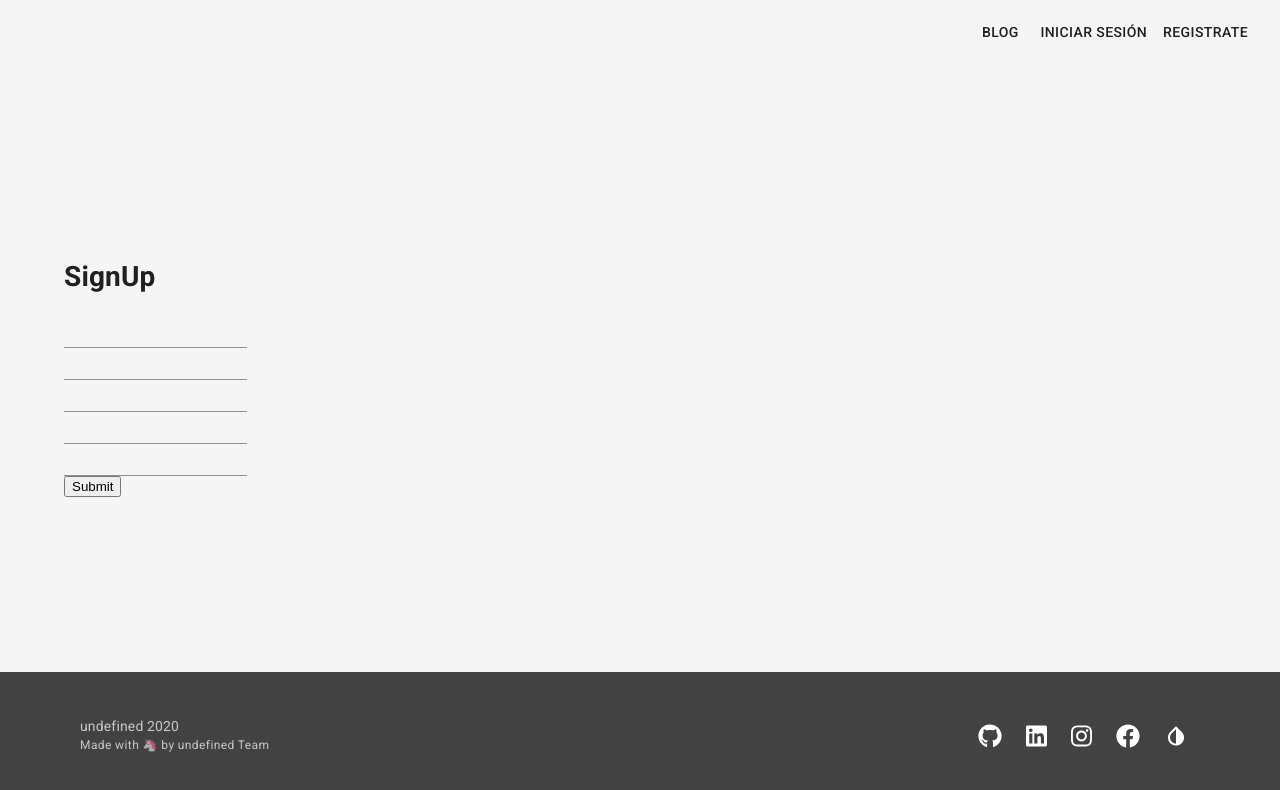
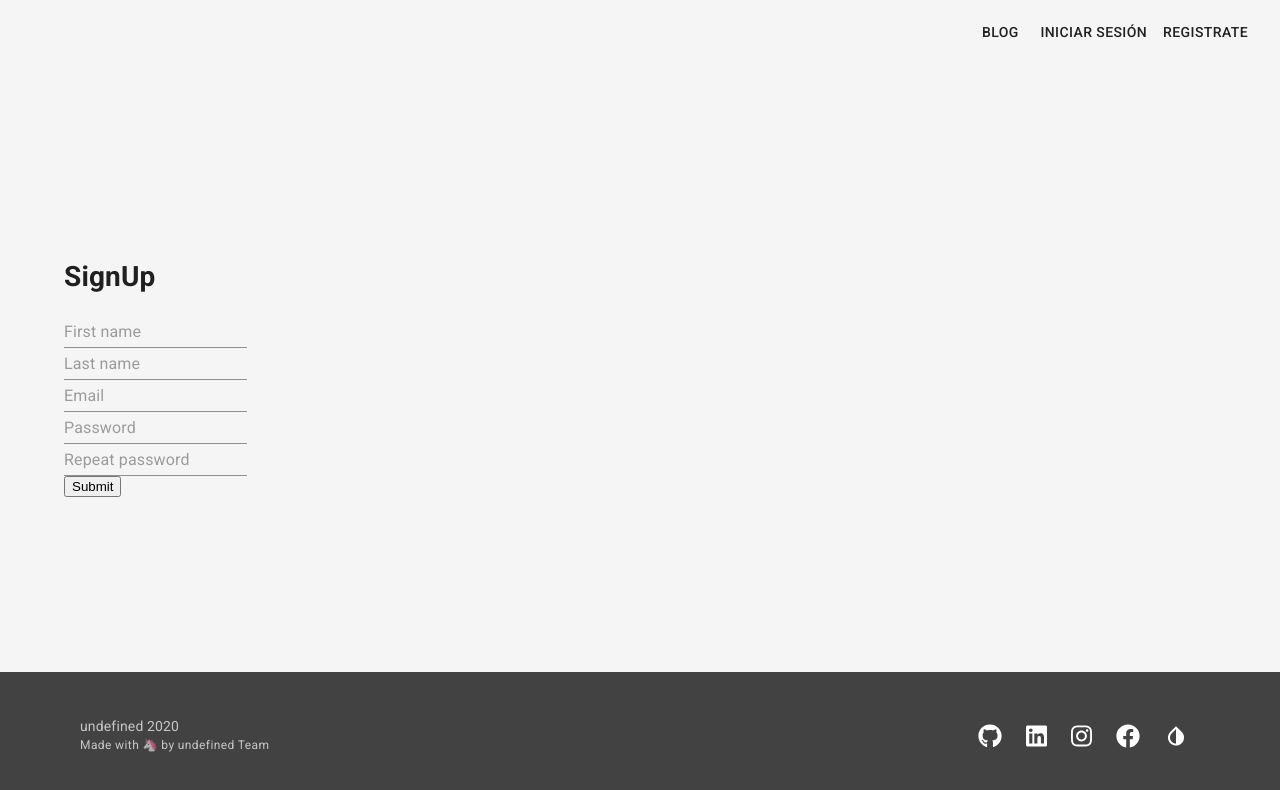
Before and after one commit to coderhood-dev/coderhood-old, a Next.js app: page /signup in a window 1280 px wide. Shown: the top 790 px of the page. Built offline with nearby package versions, Linux system fonts and the light colour scheme; no server answers.

Commit message:
Fix build

```diff
--- a/pages/signup/index.tsx
+++ b/pages/signup/index.tsx
@@ -1,15 +1,12 @@
 import React, { useState } from 'react';
 import { FirebaseError } from 'firebase';
-import { Formik, Form, FormikProps } from "formik";
 import Router from 'next/router';
 import Link from 'next/link';
 import { Button } from '@material-ui/core';
 
-import validate from "./validate";
-
-import { Layout, Flex } from '../../src/components';
+import { Layout } from '../../src/components';
 import { withFirebase } from '../../firebase';
-import TextField from '../../src/components/TextField';
+import SignUpComponent from '../../src/components/Form/SignUpComponent';
 
 const SignUpPage = () => (
   <Layout>
@@ -22,25 +19,10 @@ interface Props {
   firebase: any;
 }
 
-export interface IFormValues {
-  firstName: string,
-  lastName: string,
-  email: string,
-  password: string,
-  passwordRepeat: string
-}
-
 const SignUp: React.FC<Props> = ({ firebase }) => {
   const [error, setError] = useState<FirebaseError>(null);
-  const initialValues = {
-    firstName: '',
-    lastName: '',
-    email: '',
-    password: '',
-    passwordRepeat: ''
-  }
 
-  const onSubmit = (values) => {
+  const handleSubmit = (values) => {
     firebase
       .doCreateUserWithEmailAndPassword(values.email, values.password)
       .then((authUser) => {
@@ -54,28 +36,7 @@ const SignUp: React.FC<Props> = ({ firebase }) => {
   };
 
   return (
-
-      <Formik
-      initialValues={initialValues}
-      validate={validate}
-      onSubmit={onSubmit}
-    >
-      {(formikProps: FormikProps<IFormValues>) => (
-        <Form>
-          <Flex direction="column">
-            <TextField name="firstName" />
-            <TextField name="lastName" />
-            <TextField name="email" type="email" />
-            <TextField name="password" type="password" />
-            <TextField name="passwordRepeat" type="password" />
-
-            <button type="submit" disabled={formikProps.isSubmitting}>
-              Submit
-            </button>
-          </Flex>
-        </Form>
-      )}
-    </Formik>
+    <SignUpComponent onSubmit={handleSubmit} />
   );
 };
 
--- /dev/null
+++ b/src/components/Form/SignUpComponent/index.tsx
@@ -0,0 +1,52 @@
+import React from 'react';
+import { Formik, Form, FormikProps } from "formik";
+
+import validate from "./validate";
+
+import { Flex, TextField } from '../../'
+
+export interface IProps {
+  onSubmit: (values: IFormValues) => void
+}
+
+export interface IFormValues {
+  firstName: string,
+  lastName: string,
+  email: string,
+  password: string,
+  passwordRepeat: string
+}
+
+const initialValues = {
+  firstName: '',
+  lastName: '',
+  email: '',
+  password: '',
+  passwordRepeat: ''
+}
+
+const SignUpComponent = ({ onSubmit }: IProps) => (
+  <Formik
+    initialValues={initialValues}
+    validate={validate}
+    onSubmit={onSubmit}
+  >
+    {(formikProps: FormikProps<IFormValues>) => (
+      <Form>
+        <Flex direction="column">
+          <TextField name="firstName" placeholder="First name" />
+          <TextField name="lastName" placeholder="Last name" />
+          <TextField name="email" type="email" placeholder="Email" />
+          <TextField name="password" type="password" placeholder="Password" />
+          <TextField name="passwordRepeat" type="password" placeholder="Repeat password" />
+
+          <button type="submit" disabled={formikProps.isSubmitting}>
+            Submit
+            </button>
+        </Flex>
+      </Form>
+    )}
+  </Formik>
+)
+
+export default SignUpComponent;
--- a/src/components/TextField.tsx
+++ b/src/components/TextField.tsx
@@ -4,10 +4,11 @@ import { TextField as MaterialTextField } from '@material-ui/core';
 
 export interface IProps {
   name: string,
-  type?: string
+  type?: string,
+  placeholder?: string
 }
 
-const TextField = ({ name, type }: IProps) => (
+const TextField = ({ name, type, placeholder }: IProps) => (
   <Field
     validateOnBlur
     validateOnChange
@@ -16,6 +17,7 @@ const TextField = ({ name, type }: IProps) => (
     {({ field, form }) => (
       <MaterialTextField
         name={name}
+        placeholder={placeholder}
         type={type || "text"}
         error={
           Boolean(form.errors[name] && form.touched[name])
--- a/src/components/index.ts
+++ b/src/components/index.ts
@@ -4,5 +4,6 @@ import Footer from './Footer';
 import Layout from './Layout';
 import Flex from './Flex';
 import Card from './Card';
+import TextField from './TextField'
 
-export { ThemeSwitcher, Header, Footer, Layout, Flex, Card };
+export { ThemeSwitcher, Header, Footer, Layout, Flex, Card, TextField };
```
Also changed, not shown: src/components/Form/SignUpComponent/validate.ts (renamed from pages/signup/validate.ts).
